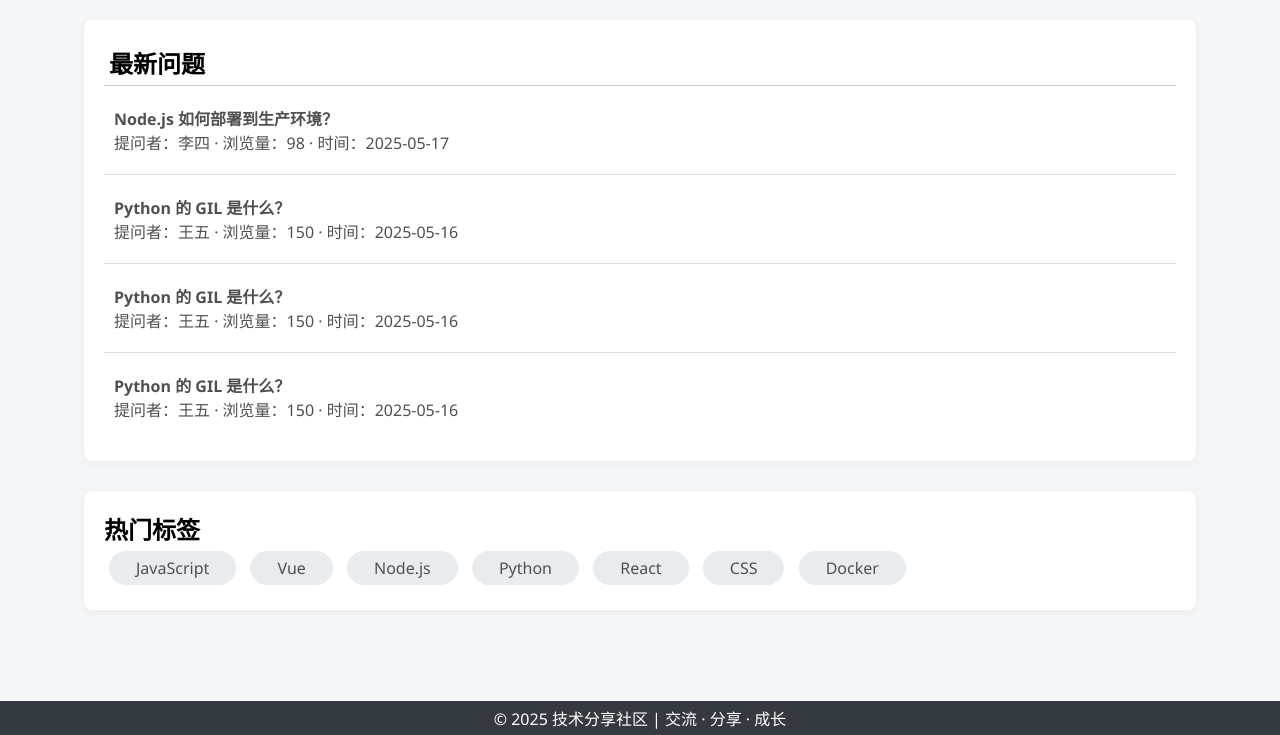
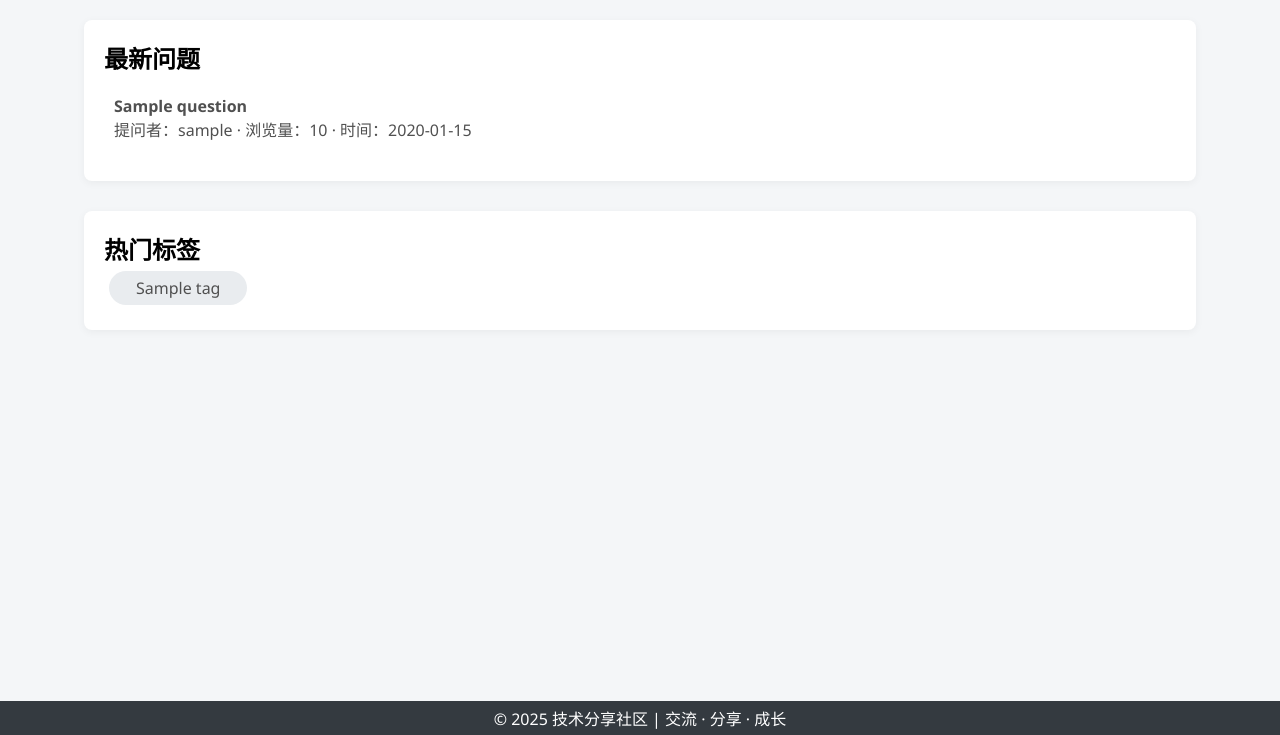
Before and after one commit to Guolug-aeiou/technology, a Flask app: template app/templates/index.html in a window 1280 px wide. Shown: the part 65-800 px from the top of the page. Run offline with Flask 3, Linux system fonts and the light colour scheme; the template is opened without the code that fills it: most values are stand-ins (such as "Sample title", 1, 10 or a date in 2020).

Commit message:
完成用户issue数据库查询后展示到页面

```diff
--- a/app/run.py
+++ b/app/run.py
@@ -19,9 +19,31 @@ def index():
         if request.cookies.get('username') is None:
             # 重定向到登录视图（假设登录视图函数名为 'login'）
             return redirect(url_for('login'))
+    question_sql = """
+                   SELECT q.id, q.title, u.username, q.views, q.created_at
+                   FROM questions q
+                            JOIN users u ON q.user_id = u.id
+                   ORDER BY q.created_at DESC LIMIT 20 \
+                   """
 
+    # 获取热门标签
+    tag_sql = "SELECT * FROM tags ORDER BY RAND() LIMIT 10"
+
+    with MysqlUtils() as db:
+        questions = db.fetch_all(question_sql)
+        tags = db.fetch_all(tag_sql)
+
+    return render_template('index.html',
+                           questions=questions,
+                           tags=tags)
     # 处理 POST 请求或已登录用户
     return render_template('index.html')
+
+
+@app.route('/self', methods=['GET', 'POST'])
+def self():
+    if request.method == 'GET':
+        return render_template('self.html')
 
 
 @app.route('/login', methods=['GET', 'POST'])
@@ -44,7 +66,7 @@ def login():
             users = db.fetch_one(sql, (request.form.get('username'),))
             if users and users["password_hash"] == password_hash and users['username'] == username:
                 # 密码正确
-                # flash('密码正确', 'success')
+                flash('密码正确', 'success')
                 # 创建响应对象并设置Cookie
                 return configure_utils_cookie(response=make_response(redirect(url_for('index'))),
                                               username=users["username"],
@@ -57,10 +79,6 @@ def login():
     return redirect(url_for('login'))
 
 
-@app.route('/self',methods=['GET', 'POST'])
-def self():
-    if request.method == 'GET':
-        return render_template('self.html')
 @app.route('/logout', methods=['GET', 'POST'])
 def logout():
     if request.method == 'GET':
@@ -96,11 +114,31 @@ def register():
     return redirect(url_for('register'))
 
 
-@app.route('/user/issue/<int:article_id>')
-def user_issue(article_id):
-    # 在数据库通过id取出issue - questions
-    print(article_id)
-    return render_template('issue.html')
+@app.route('/user/issue/<int:id>')
+def user_issue(id):
+    # 获取问题详情和用户信息
+    sql = """
+          SELECT q.*, u.username
+          FROM questions q
+                   JOIN users u ON q.user_id = u.id
+          WHERE q.id = %s \
+          """
+    with MysqlUtils() as db:
+        # 获取问题详情
+        question = db.fetch_one(sql, (id,))
+        # 更新浏览量
+        db.execute("UPDATE questions SET views = views + 1 WHERE id = %s", (id,))
+
+    if not question:
+        flash('请求的问题不存在', 'error')
+        return redirect(url_for('index'))
+
+    # 格式化时间
+    create_time = question['created_at'].strftime('%Y-%m-%d %H:%M')
+
+    return render_template('issue.html',
+                           question=question,
+                           create_time=create_time)
 
 
 if __name__ == '__main__':
--- a/app/templates/index.html
+++ b/app/templates/index.html
@@ -1,52 +1,29 @@
-<!-- 继承 base.html 模板 -->
 {% extends "base.html" %}
+{% block title %}首页 - 技术分享社区{% endblock %}
 
-<!-- 设置页面标题 -->
-{% block title %}首页 - 技术分享社区{% endblock %}
-<!-- 页面主体内容 -->
 {% block content %}
 <section class="questions-section">
-        <div style="padding: 5px; border-bottom: 1px solid #ccc;">
     <h2>最新问题</h2>
-        </div>
     <ul id="questions-list">
+        {% for question in questions %}
         <li>
-                <a href="/user/issue/{{ 100 }}">
-                    <strong>Node.js 如何部署到生产环境？</strong><br>
-                    提问者：李四 · 浏览量：98 · 时间：2025-05-17
+            <a href="/user/issue/{{ question.id }}">
+                <strong>{{ question.title }}</strong><br>
+                提问者：{{ question.username }} ·
+                浏览量：{{ question.views }} ·
+                时间：{{ question.created_at.strftime('%Y-%m-%d') }}
             </a>
         </li>
-            <li>
-                <a href="/user/issue/{{ 100 }}">
-                    <strong>Python 的 GIL 是什么？</strong><br>
-                    提问者：王五 · 浏览量：150 · 时间：2025-05-16
-                </a>
-            </li>
-            <li>
-                <a href="/user/issue/{{ 100 }}">
-                    <strong>Python 的 GIL 是什么？</strong><br>
-                    提问者：王五 · 浏览量：150 · 时间：2025-05-16
-                </a>
-            </li>
-            <li>
-                <a href="/user/issue/{{ 100 }}">
-                    <strong>Python 的 GIL 是什么？</strong><br>
-                    提问者：王五 · 浏览量：150 · 时间：2025-05-16
-                </a>
-            </li>
+        {% endfor %}
     </ul>
 </section>
 
 <section class="tags-section">
     <h2>热门标签</h2>
     <ul id="tags-list">
-            <li><a href="#">JavaScript</a></li>
-            <li><a href="#">Vue</a></li>
-            <li><a href="#">Node.js</a></li>
-            <li><a href="#">Python</a></li>
-            <li><a href="#">React</a></li>
-            <li><a href="#">CSS</a></li>
-            <li><a href="#">Docker</a></li>
+        {% for tag in tags %}
+        <li><a href="#">{{ tag.name }}</a></li>
+        {% endfor %}
     </ul>
 </section>
 {% endblock %}
```
Also changed, not shown: app/templates/issue.html (+6 -7 lines), app/utils/sql_util.py (line endings or trailing spaces). Lines whose indentation alone changed are shown as unchanged.
